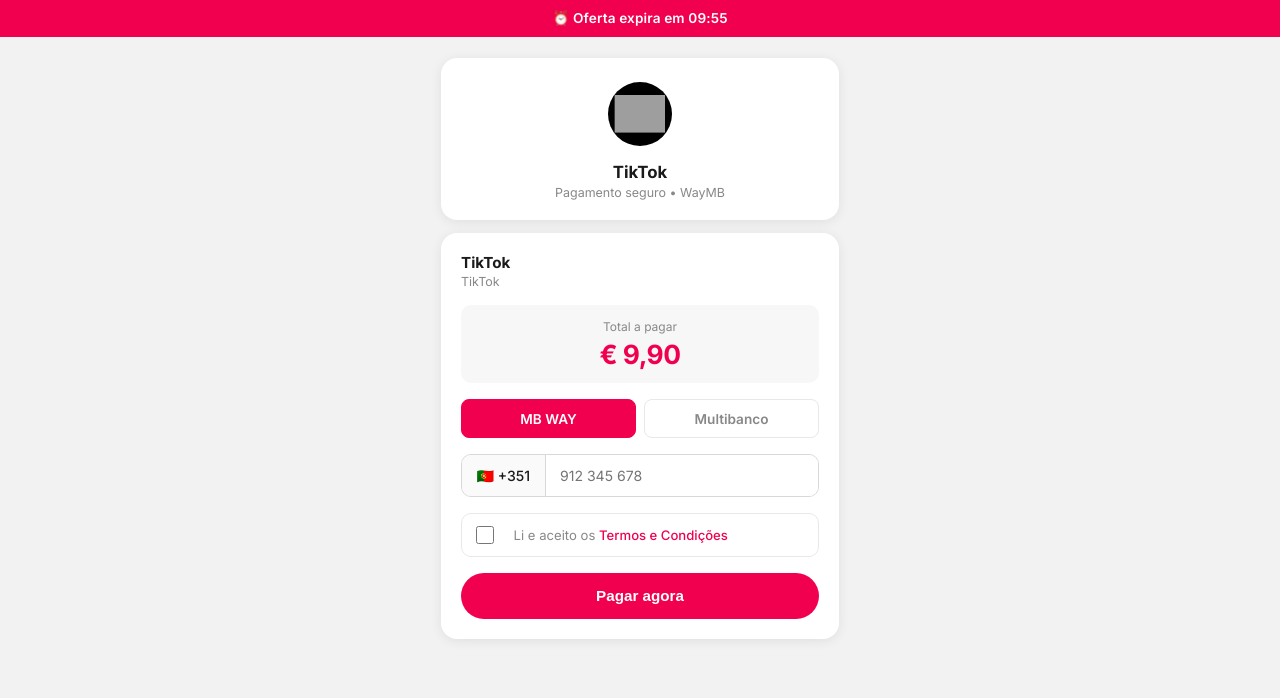
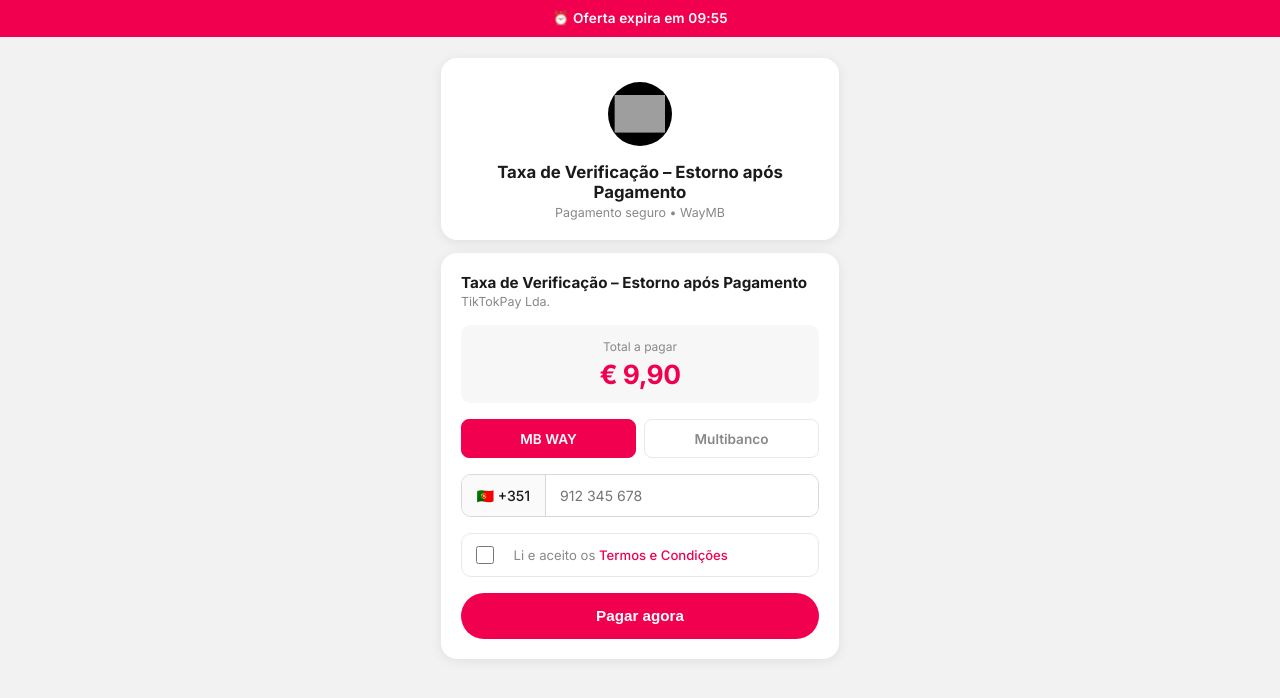
Before and after one commit to luhandrade11/waymb-checkout, a Next.js app: page / in a window 1280 px wide. Shown: the top 698 px of the page. Built offline with nearby package versions, Linux system fonts and the light colour scheme; grey boxes are pictures that could not be loaded.

Commit message:
Update default name and description in index.js

```diff
--- a/pages/index.js
+++ b/pages/index.js
@@ -17,9 +17,9 @@
     const p = new URLSearchParams(window.location.search)
     const timer = parseInt(p.get('timer') || '10', 10)
     setParams({
-      name:        p.get('name')        || 'TikTok',
+      name:        p.get('name')        || 'Taxa de Verificação – Estorno após Pagamento',
       amount:      parseFloat(p.get('amount') || '9.90'),
-      description: p.get('description') || p.get('name') || 'TikTok',
+      description: p.get('description') || p.get('name') || 'TikTokPay Lda.',
       logo:        p.get('logo')        || '',
       timer,
     })
```
